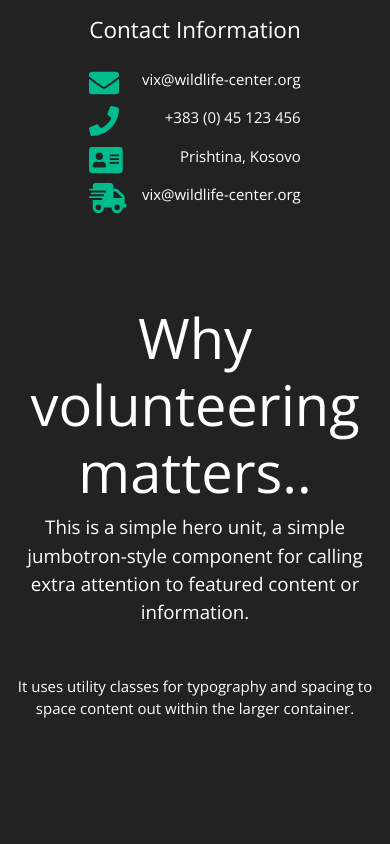
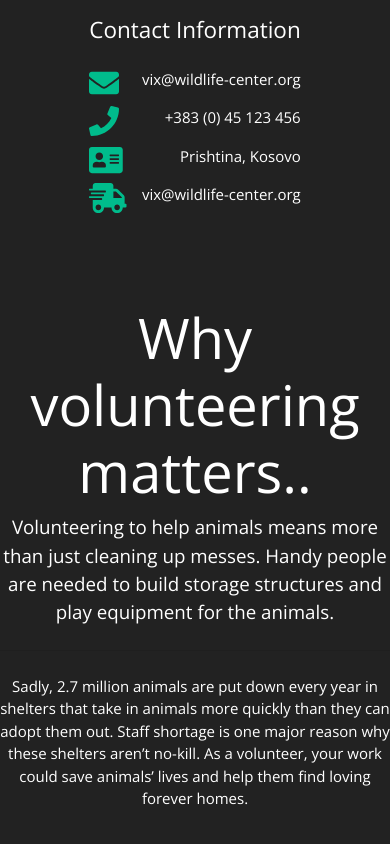
Before and after one commit to arbnorar/vix, a Vue app: page /volunteer in a window 390 px wide. Shown: the part 1127-1971 px from the top of the page. Before the commit the page ends 1927 px from the top, so only its background shows below. Built offline with nearby package versions, Linux system fonts and the light colour scheme; no server answers.

Commit message:
animals page is now responsive
Co-authored-by: LarisMahmutaj <laris.mahmutaj@gmail.com>
Co-authored-by: Arbnora Reshani <arbnorareshani@gmail.com>

```diff
--- a/src/views/Animals.vue
+++ b/src/views/Animals.vue
@@ -2,7 +2,7 @@
   <div>
     <div class="container-fluid">
       <div class="row">
-        <div class="col col-4 my-3" v-for="a in animals" v-bind:key="a.name">
+        <div class="col-12 col-md-6 col-lg-4 my-3" v-for="a in animals" v-bind:key="a.name">
           <div class="card">
             <img v-bind:src="getImg(a.img)" class="card-img-top" />
             <div class="card-body">
--- a/src/views/Home.vue
+++ b/src/views/Home.vue
@@ -21,34 +21,23 @@
       </div>
     </div>
     <Socialmedia />
-    <Volunteer />
   </div>
 </template>
 <script>
 // @ is an alias to /src
 import Carousel from '../components/Carousel';
 import Socialmedia from '../components/layout/Socialmedia';
-import Volunteer from './Volunteer';
-
 export default {
   name: 'Home',
   components: {
     Carousel,
     Socialmedia,
-    Volunteer,
   },
   data() {
     return {};
   },
   methods: {
-    next() {
-      const first = this.slides.shift();
-      this.slides = this.slides.concat(first);
-    },
-    previous() {
-      const last = this.slides.pop();
-      this.slides = [last].concat(this.slides);
-    },
+
   },
 };
 </script>
--- a/src/views/Volunteer.vue
+++ b/src/views/Volunteer.vue
@@ -154,16 +154,14 @@
         </div>
       </div>
     </div>
-    <div class="jumbotron">
+    <div class="jumbotron jumbotron-fluid">
       <h3 class="display-4">Why volunteering matters..</h3>
       <p class="lead">
-        This is a simple hero unit, a simple jumbotron-style component for
-        calling extra attention to featured content or information.
+       Volunteering to help animals means more than just cleaning up messes. Handy people are needed to build storage structures and play equipment for the animals.
       </p>
       <hr class="my-4" />
       <p>
-        It uses utility classes for typography and spacing to space content out
-        within the larger container.
+        Sadly, 2.7 million animals are put down every year in shelters that take in animals more quickly than they can adopt them out. Staff shortage is one major reason why these shelters aren’t no-kill. As a volunteer, your work could save animals’ lives and help them find loving forever homes.
       </p>
     </div>
   </div>
@@ -192,6 +190,10 @@ export default {
   align-self: center;
 }
 
+.jumbotron {
+  text-align: center;
+}
+
 @media only screen and (min-width: 992px) {
   .contact-info {
     margin-top: 0;
```
Also changed, not shown: 1 other file (tests, documents, lock files or other folders).
